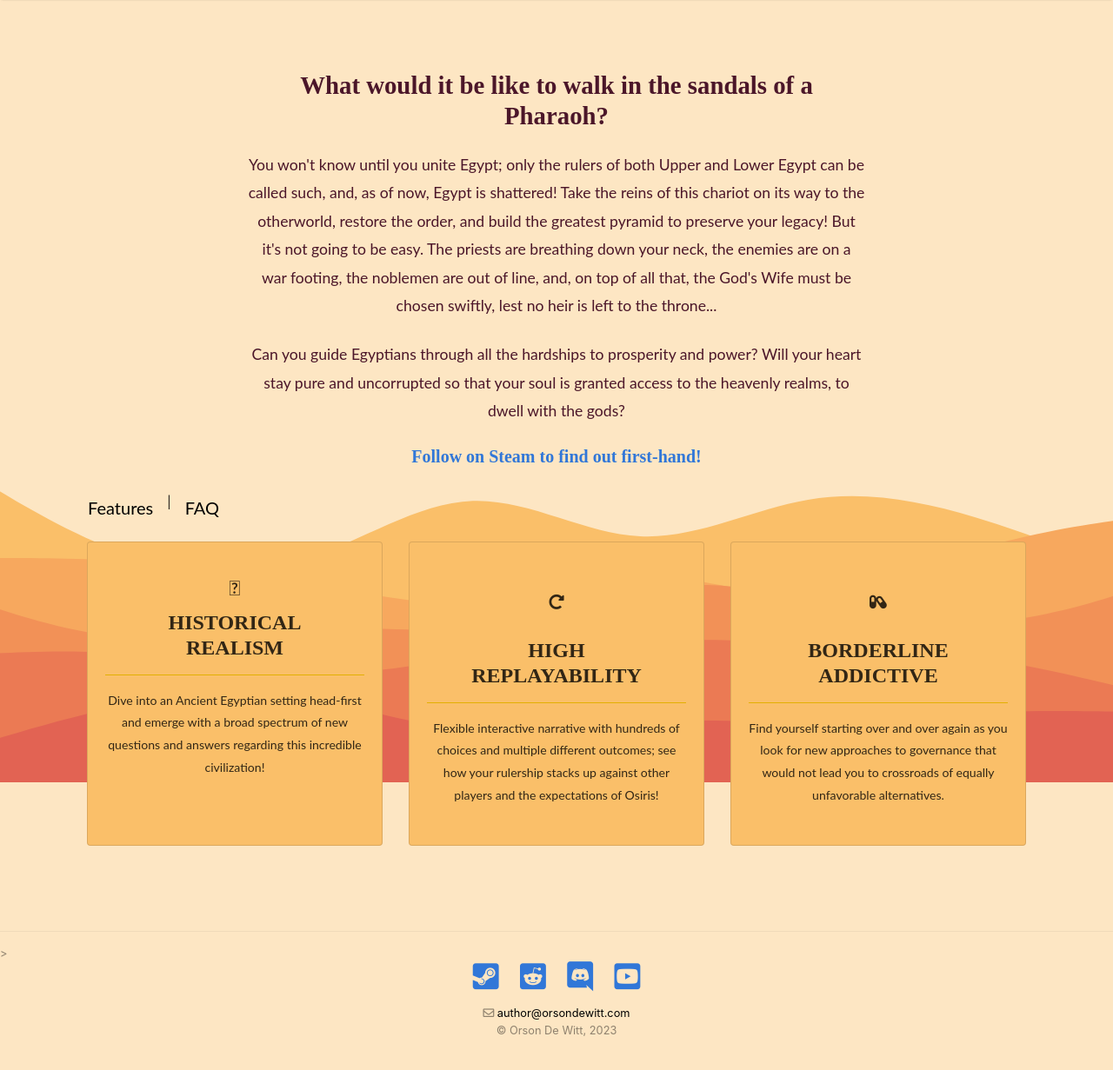
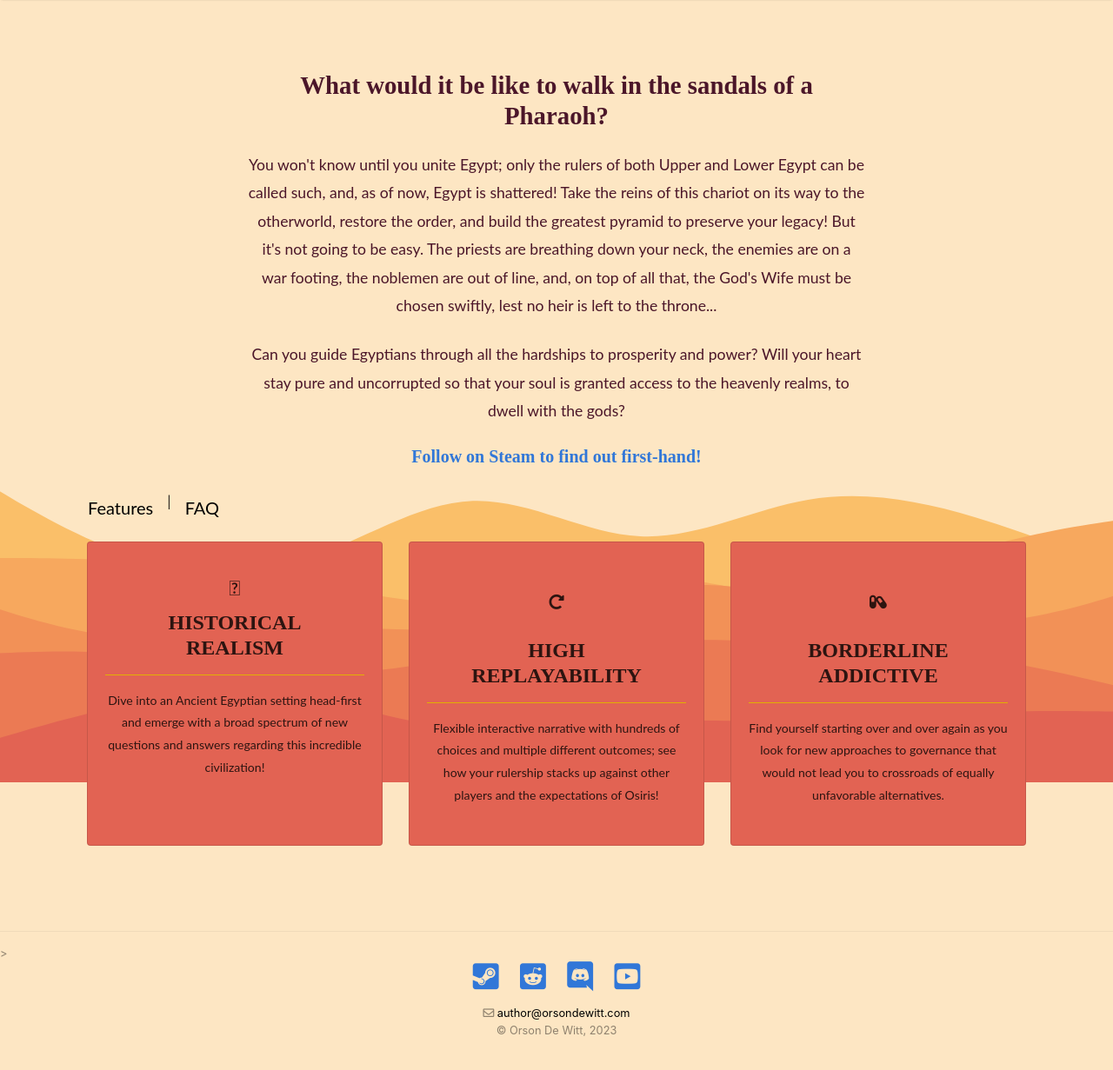
Before and after one commit to OrsonDWitt/OrsonDWitt.github.io, a Jekyll site: the page built from _pages/egypt.md, in a window 1280 px wide and 1285 px high. Shown: the top 1231 px of the window at 87% size. Built offline with Jekyll 4.4.1, drawn with Linux system fonts in a browser that asks for light colours; nearby versions of some CDN libraries.

Commit message:
Update egypt.md

```diff
--- a/_pages/egypt.md
+++ b/_pages/egypt.md
@@ -24,9 +24,9 @@ comments: false
 
                 <div class="row mt-3">
                     <div class="col-md-4 cpad mb-3 mb-md-5 cpad">
-                          <div class="card py-4 h-100" style="background-color:#fabf69">
+                          <div class="card py-4 h-100" style="background-color:#e26353">
                              <div class="card-body text-center">
-                                <i class="fa-solid fa-scroll fa-lg bigicon pt-3 pb-3"></i>
+                                <i class="fa-solid fa-scroll fa-lg"></i>
                                 <h4 class="text-uppercase medium m-3 text-gold">HISTORICAL REALISM</h4>
                                 <hr class="my-3" color="#FBC403">
                                 <div class="small text-gold">Dive into an Ancient Egyptian setting head-first and emerge with a broad spectrum of new questions and answers regarding this incredible civilization!</div>
@@ -34,7 +34,7 @@ comments: false
                         </div>
                     </div>
 			<div class="col-md-4 cpad mb-3 mb-md-5 cpad">
-                        <div class="card py-4 h-100" style="background-color:#fabf69">
+                        <div class="card py-4 h-100" style="background-color:#e26353">
                             <div class="card-body text-center">
                                 <i class="fas fa-redo-alt bigicon pt-3 pb-3"></i>
                                 <h4 class="text-uppercase medium m-3 text-gold">HIGH REPLAYABILITY</h4>
@@ -44,7 +44,7 @@ comments: false
                         </div>
                     </div>
                     <div class="col-md-4 mb-3 mb-md-5 cpad">
-                        <div class="card py-4 h-100" style="background-color:#fabf69">
+                        <div class="card py-4 h-100" style="background-color:#e26353">
                             <div class="card-body text-center">
                                 <i class="fas fa-capsules bigicon pt-3 pb-3"></i>
                                 <h4 class="text-uppercase medium m-3 text-gold">BORDERLINE ADDICTIVE</h4>
```
